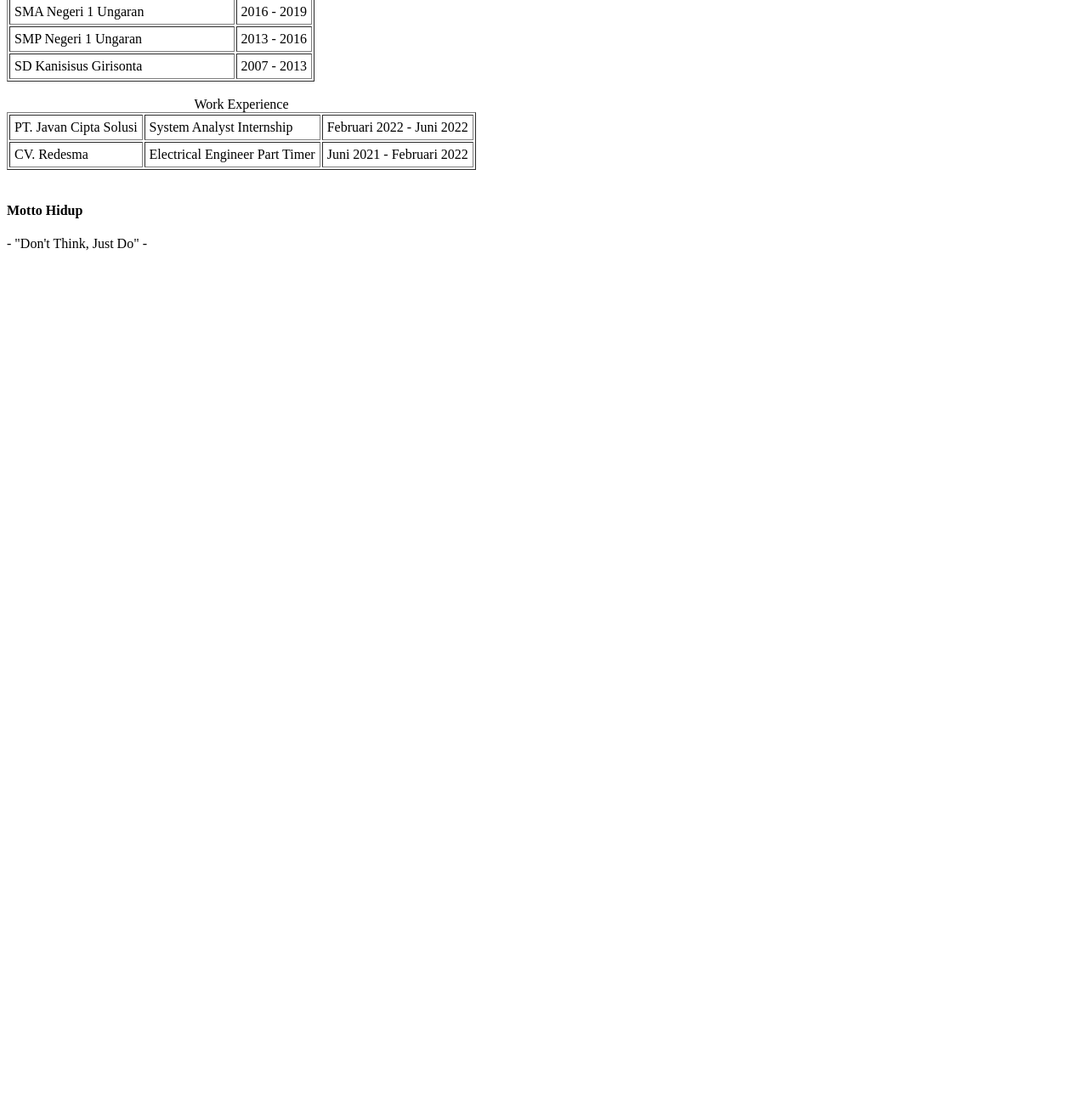
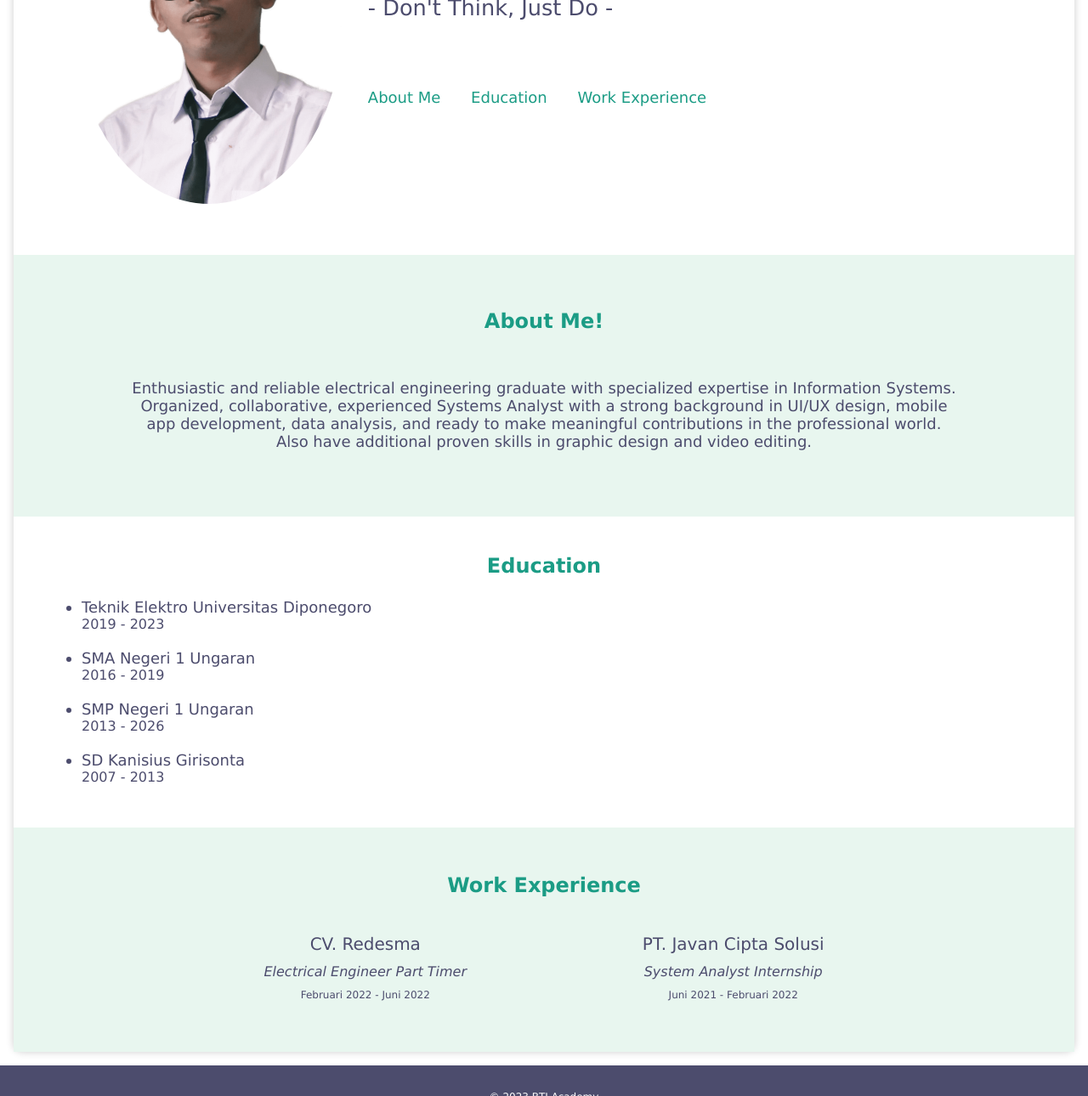
Before and after one commit to AloisiusVelix/btj-academy-fe-aloisius, a plain HTML site: page src/about.html in a window 1280 px wide. Shown: the part 359-1649 px from the top of the page at 85% size. Before the commit the page ends 800 px from the top, so only its background shows below. Drawn offline with Linux system fonts and the light colour scheme.

Commit message:
Update file

```diff
--- a/src/about.html
+++ b/src/about.html
@@ -4,74 +4,78 @@
         <meta charset="UTF-8">
         <meta name="viewport" content="width=device-width, initial-scale=1.0">
         <title>About</title>
+        <link rel="stylesheet" href="style.css">
     </head>
     <body>
+        <header>
+            <h1>Welcome</h1>
             <nav>
                 <a href="index.html">Home</a>
                 <a href="about.html">About</a>
             </nav>
-        <br>
+        </header>
 
         <main>
             <section class="profile">
-                <img src="profile-pict.png" alt="foto orang ganteng" width="70">
+                <img src="profile-pict.png" alt="foto orang ganteng" width="25%">
+                <div class="identity">
                     <p>Aloisius Gonzaga Yovelix Waskita Ardell</p>
+                    <p>- Don't Think, Just Do -</p>
+                    <a href="#aboutme">About Me</a>
+                    <a href="#education">Education</a>
+                    <a href="#experience">Work Experience</a>
+                </div>
             </section>
 
-            <article class="about-me">
+            <article id="aboutme">
                 <h3>About Me!</h3>
-                <p>" Saya seorang Front-End Developer antusias lulusan Teknik Elektro
-                    Universitas Diponegoro dengan fokus utama di bidang IT khususnya
-                    Software Development. Selain itu, saya juga memiliki ketertarikan
-                    di bidang fotografi, videografi, musik khususnya drum dan desain
-                    grafis. "</p>
+                <p>Enthusiastic and reliable electrical engineering graduate with specialized expertise in Information Systems. Organized,
+                    collaborative, experienced Systems Analyst with a strong background in UI/UX design, mobile app development, data
+                    analysis, and ready to make meaningful contributions in the professional world. Also have additional proven skills in
+                    graphic design and video editing.</p>
             </article>
-            <br>
 
-            <table class="table-education" cellpadding="5" border="1">
-                <caption>Education</caption>
+            <section id="education">
+                <h3>Education</h3>
+                <ul>
+                    <li>Teknik Elektro Universitas Diponegoro</li>
+                    <li>2019 - 2023</li>
+                </ul>
+                <ul>
+                    <li>SMA Negeri 1 Ungaran</li>
+                    <li>2016 - 2019</li>
+                </ul>
+                <ul>
+                    <li>SMP Negeri 1 Ungaran</li>
+                    <li>2013 - 2026</li>
+                </ul>
+                <ul>
+                    <li>SD Kanisius Girisonta</li>
+                    <li>2007 - 2013</li>
+                </ul>
+            </section>
+
+            <section id="experience">
+                <table>
+                    <h3>Work Experience</h3>
                     <tbody>
                         <tr>
-                        <td>Teknik Elektro Universitas Diponegoro</td>
-                        <td>2019 - 2023</td>
+                            <td>CV. Redesma</td>
+                            <td>PT. Javan Cipta Solusi</td>
                         </tr>
                         <tr>
-                        <td>SMA Negeri 1 Ungaran</td>
-                        <td>2016 - 2019</td>
+                            <td>Electrical Engineer Part Timer</td>
+                            <td>System Analyst Internship</td>
                         </tr>
-                    <tr>
-                        <td>SMP Negeri 1 Ungaran</td>
-                        <td>2013 - 2016</td>
-                    </tr>
-                    <tr>
-                        <td>SD Kanisisus Girisonta</td>
-                        <td>2007 - 2013</td>
-                    </tr>
+                            <td>Februari 2022 - Juni 2022</td>
+                            <td>Juni 2021 - Februari 2022</td>
                     </tbody>
                 </table>
-            <br>
+            </section>
+        </main>
 
-            <table class="table-experience" cellpadding="5" border="1">
-                <caption>Work Experience</caption>
-                <tbody>
-                    <tr>
-                        <td>PT. Javan Cipta Solusi</td>
-                        <td>System Analyst Internship</td>
-                        <td>Februari 2022 - Juni 2022</td>
-                    </tr>
-                    <tr>
-                        <td>CV. Redesma</td>
-                        <td>Electrical Engineer Part Timer</td>
-                        <td>Juni 2021 - Februari 2022</td>
-                    </tr>
-                </tbody>
-            </table>
-            <br>
-
-            <article>
-                <h4>Motto Hidup</h4>
-                <p>- "Don't Think, Just Do" -</p>
-            </article>
-        </main>
+        <footer>
+            &copy; 2023 BTJ Academy
+        </footer>
     </body>
 </html>
--- /dev/null
+++ b/src/style.css
@@ -0,0 +1,235 @@
+body {
+    text-align: center;
+    display: block;
+    margin: 0;
+    padding: 0;
+    font-family:'Lucida Sans', 'Lucida Sans Regular', 'Lucida Grande', 'Lucida Sans Unicode', Geneva, Verdana, sans-serif;
+    color: #4C4C6D;
+}
+
+header {
+    background-color: #4C4C6D;
+}
+
+header h1 {
+    color: white;
+    padding: 20px;
+    margin: 0;
+    font-size: 40px;
+}
+
+nav {
+    background-color: #1B9C85;
+    padding: 20px;
+}
+
+nav a {
+    padding: 10px;
+    color: white;
+    text-decoration: none;
+    font-size: 18px;
+}
+
+nav a:hover {
+    color: #FFE194;
+}
+
+main {
+    margin: 16px;
+    border-radius: 10px;
+    background-color: white;
+    box-shadow: 0px 0px 10px rgba(0, 0, 0, 0.2);
+}
+
+main h2 {
+    color: #4C4C6D;
+    margin-left: 30px;
+    padding-top: 20px;
+    text-align: left;
+    font-size: 20px;
+    box-sizing: border-box;
+}
+
+main h2 ~ p {
+    color: #4C4C6D;
+    margin-left: 30px;
+    text-align: left;
+    font-size: 12px;
+    margin-bottom: 30px;
+}
+
+form {
+    margin: auto;
+    width: 40%;
+    text-align: left;
+    padding: 30px;
+    border-radius: 10px;
+    box-shadow: 0px 0px 10px rgba(0, 0, 0, 0.2);
+}
+
+label {
+    color: #4C4C6D;;
+}
+
+button {
+    margin: auto;
+    margin-top: 20px;
+    width: 100%;
+    padding: 10px;
+    background-color: #1B9C85;
+    color: white;
+    border-radius: 10px;
+    border: none;
+}
+
+button:hover {
+    background-color: #4C4C6D;
+}
+
+input {
+    width: 100%;
+    padding: 12px 20px;
+    margin: 8px 0;
+    margin-bottom: 20px;
+    box-sizing: border-box;
+    border-radius: 10px;
+    border: none;
+    background-color:#E8F6EF;
+}
+
+article {
+    margin: auto;
+    font-size: 12px;
+    padding: 10px;
+}
+
+footer {
+    background-color: #4C4C6D;
+    color: white;
+    font-size: 12px;
+    padding: 30px;
+}
+
+.profile {
+    padding-top: 20px;
+    padding-bottom: 30px;
+}
+
+.profile img,
+.identity {
+    display: inline-block;
+    vertical-align: middle;
+    margin: 0;
+    margin-bottom: 30px;
+}
+
+.identity {
+    margin-left: 16px;
+    text-align: left;
+    font-size: 18px;
+}
+
+.identity p {
+    font-size: 2vw;
+    margin: 0;
+    margin-top: 10px;
+    margin-bottom: 80px;
+}
+
+.identity p:first-child {
+    font-size: 3vw;
+    font-weight: 500;
+    margin: 0;
+}
+
+.identity a {
+    font-size: 18px;
+    padding-right: 30px;
+    text-decoration: none;
+    color: #1B9C85;
+}
+
+.identity a:hover {
+    font-size: 22px;
+    font-weight: 600;
+}
+
+.profile img {
+    border-radius: 50%;
+    margin-right: 10px;
+}
+
+#aboutme {
+    background-color: #E8F6EF;
+    margin: 0;
+    padding-top: 40px;
+    padding-bottom: 60px;
+}
+
+h3 {
+    font-size: 24px;
+    color: #1B9C85;
+}
+
+#aboutme p {
+    font-size: 18px;
+    padding-left: 10vw;
+    padding-right: 10vw;
+    padding-top: 30px;
+}
+
+#education ul {
+    margin: 0;
+    padding: 0;
+    padding-left: 50px;
+    padding-right: 20px;
+    margin-top: 20px;
+    margin-left: 30px;
+    text-align: left;
+}
+
+#education li:first-child {
+    font-size: 18px;
+    font-weight: 500;
+}
+
+#education li + li {
+    list-style: none;
+}
+
+#education {
+    padding-top: 20px;
+    padding-bottom: 50px;
+}
+
+#experience {
+    background-color: #E8F6EF;
+    text-align: center;
+    padding: 30px;
+    padding-bottom: 50px;
+}
+
+#experience table {
+    margin: auto;
+    margin-top: 40px;
+}
+
+#experience table td {
+    padding-right: 8vw;
+    padding-left: 8vw;
+    padding-bottom: 8px;
+}
+
+#experience tr:first-child {
+    font-size: 20px;
+    font-weight: 500;
+}
+
+#experience tr:nth-child(2) {
+    font-size: 16px;
+    font-style: italic;
+}
+
+#experience tr:nth-child(3) {
+    font-size: 12px;
+}
```
Also changed, not shown: src/index.html (+9 -9 lines). Lines whose indentation alone changed are shown as unchanged.
